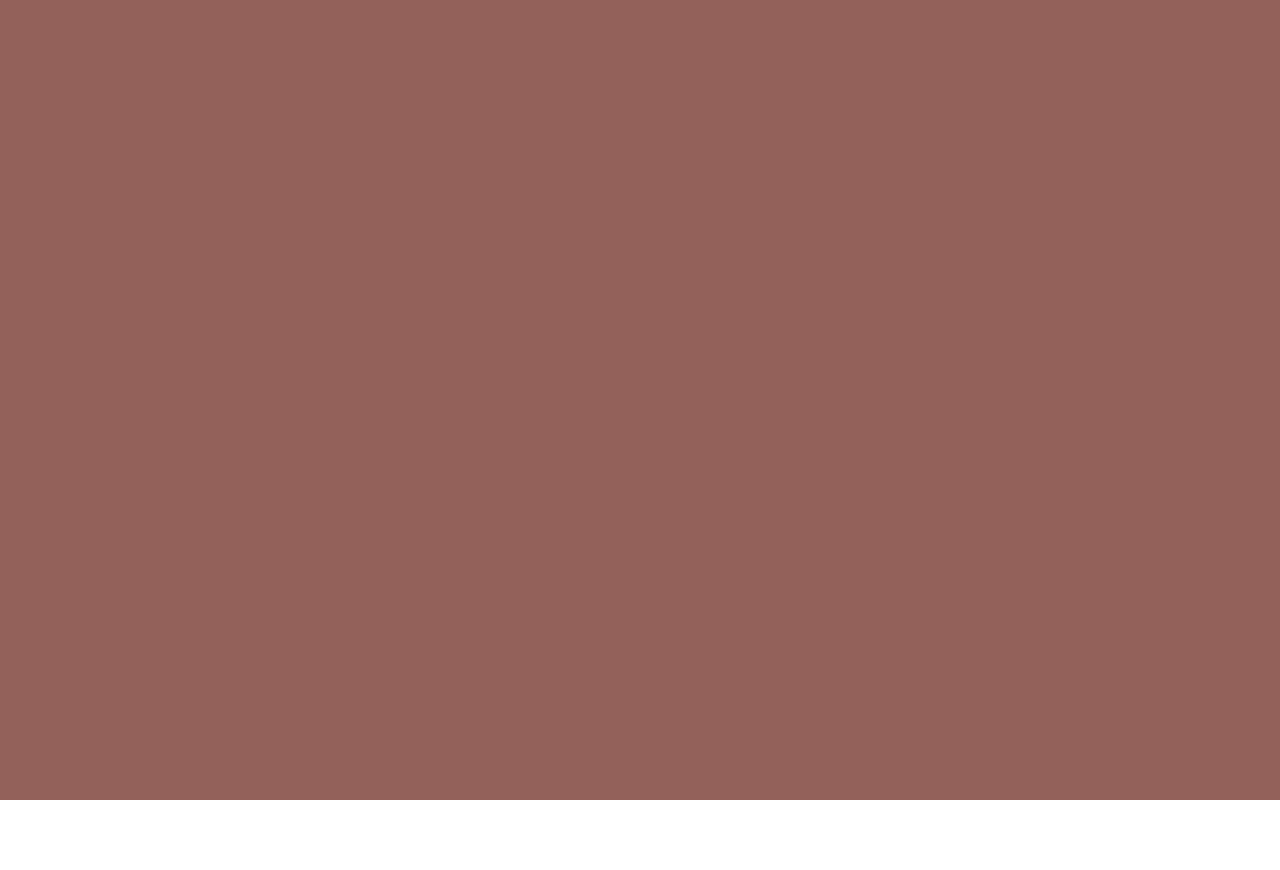
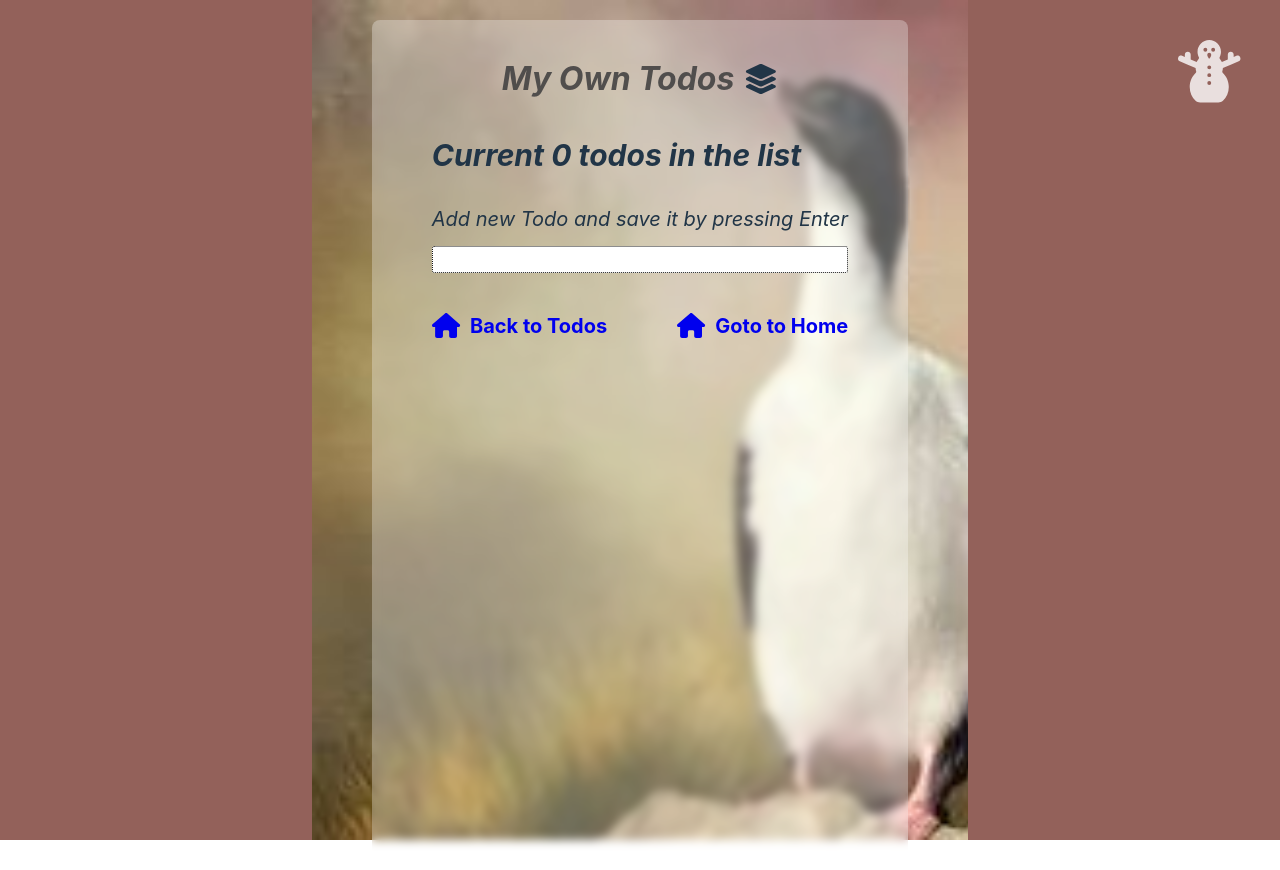
Before and after one commit to minnas/post-app-react, a React (Vite) app: page /my-todos in a window 1280 px wide. Before the commit this address had no page. Before the commit the page ends 800 px from the top, so only its background shows below. Built offline with nearby package versions, Linux system fonts and the light colour scheme.

Commit message:
added some initial my todo list

```diff
--- a/src/App.css
+++ b/src/App.scss
@@ -4,3 +4,11 @@
   justify-content: center;
   align-items: flex-start;
 }
+button {
+  &:hover {
+    cursor:pointer;
+  }
+  &[disabled]:hover {
+    cursor: not-allowed;
+  }
+}
--- a/src/App.tsx
+++ b/src/App.tsx
@@ -1,8 +1,9 @@
-import "./App.css";
+import "./App.scss";
 import { BrowserRouter as Router, Routes, Route } from 'react-router-dom'
 import Home from "./components/views/Home"
 import Todos from "./components/views/Todos";
 import './custom.scss';
+import MyTodos from "./components/views/MyTodos";
 
 const App = (): JSX.Element => {
   return (
@@ -10,6 +11,7 @@ const App = (): JSX.Element => {
       <Routes>
         <Route path="/" element={<Home />} />
         <Route path="/todos" element={<Todos />} />
+        <Route path="/my-todos" element={<MyTodos />} />
       </Routes>
     </Router>
   );
--- a/src/components/tools/Button.tsx
+++ b/src/components/tools/Button.tsx
@@ -9,7 +9,8 @@ interface Props {
   onClick: MouseEventHandler<HTMLButtonElement>;
   icon?: IconProp
   type?: ButtonType,
-  options?: ButtonOptions
+  options?: ButtonOptions,
+  id?: string
 }
 
 const Button: React.FC<Props> = ({
@@ -17,7 +18,8 @@ const Button: React.FC<Props> = ({
     onClick,
     icon,
     type,
-    options
+    options,
+    id
   }) => {
 
   const className = "tools-button" as string;
@@ -39,6 +41,7 @@ const Button: React.FC<Props> = ({
         onClick={onClick}
         className={className}
         style={styles.container}
+        id={id}
       >
       <FontAwesomeIcon icon={icon} size="lg"/>
       </button>
--- a/src/components/views/Home.tsx
+++ b/src/components/views/Home.tsx
@@ -1,4 +1,4 @@
-import { faBookAtlas, faCheckCircle, faExclamationCircle, faInfo, faLevelUp, faTimes, faNoteSticky } from "@fortawesome/free-solid-svg-icons";
+import { faBookAtlas, faCheckCircle, faExclamationCircle, faInfo, faLevelUp, faTimes, faNoteSticky, faCloudSun } from "@fortawesome/free-solid-svg-icons";
 import { FontAwesomeIcon } from "@fortawesome/react-fontawesome";
 import React, { MouseEventHandler } from "react";
 import { NavLink } from "react-router-dom";
@@ -29,6 +29,7 @@ const Home: React.FC<ViewProps> = ({
     return (
       <div>
         <div className="content">
+        <span className="home-cloud-sun"><FontAwesomeIcon icon={faCloudSun} size="lg"/></span>
           <div className="content-inner">
             <h1>Some Awesome Buttons.</h1>
             <div className="awesome-button-list">
--- /dev/null
+++ b/src/components/views/MyTodos.tsx
@@ -0,0 +1,109 @@
+import { faHome, faLayerGroup, faCheck, faCheckCircle, faTimes, faSnowman } from "@fortawesome/free-solid-svg-icons";
+import { FontAwesomeIcon } from "@fortawesome/react-fontawesome";
+import React, { FormEvent, MouseEventHandler, useEffect, useState } from "react";
+import { NavLink } from "react-router-dom";
+import Button from "../tools/Button";
+import { ButtonType, ButtonOptions } from "../tools/settings";
+import { MyTodo } from "../types/types";
+import { ViewProps } from "../types/view";
+import './home.scss';
+import './todos.scss';
+import './mytodos.scss';
+
+const MyTodos: React.FC<ViewProps> = ({
+  }) => {
+    const [todos, setTodos] = useState([] as MyTodo[]);
+    const [count, setCount] = useState(0);
+
+    const removeTodo = (id: number) => {
+      setTodos((prev) => prev.filter(t => t.id != id));
+    };
+
+    const completeTodo = (id: number) => {
+      const newState = todos.map(todo => {
+        if (todo.id === id) {
+          return {
+              id,
+              title: todo.title,
+              completed: true};
+        }
+        return todo;
+      });
+      setTodos(newState);
+    };
+
+    const setTodoDone: MouseEventHandler = (event) => {
+      event.preventDefault();
+      const btn = event.currentTarget as HTMLButtonElement;
+      completeTodo(Number.parseInt(btn.id));
+    };
+
+    const addTodo = (e: FormEvent<HTMLFormElement>) => {
+      e.preventDefault();
+      console.log(e.currentTarget);
+      const title = e.currentTarget.todoTitle.value;
+      e.currentTarget.todoTitle.value = '';
+      const id = todos.length;
+      setTodos((prev) => [...prev,  {title, id} as MyTodo])
+    }
+
+    useEffect(() => {
+      setCount(todos.length);
+      }, [todos]);
+
+    const btnOptions = {
+      padding: "0",
+      margin: "0"
+    } as ButtonOptions;
+
+    return (
+      <div>
+        <div className="content">
+          <span className="todos-show-flake"><FontAwesomeIcon icon={faSnowman} size="lg"/></span>
+          <div className="content-inner">
+            <div className="todos-toolbar">
+              <h1>My Own Todos</h1>
+              <FontAwesomeIcon icon={faLayerGroup} size="lg"/>
+            </div>
+            <h3 className="todo-list-header">Current {count} todos in the list</h3>
+            <div className="todo-input-area">
+              <form onSubmit={addTodo}>
+              <label htmlFor="todoTitle">Add new Todo and save it by pressing Enter</label>
+                <input name="todoTitle" type="text"/>
+              </form>
+            </div>
+            <div className="awesome-todo-list">
+            {
+              todos.map((todo:MyTodo) => (
+                <div className="todo-item-container" key={todos.indexOf(todo).toString()}>
+                  <div className="todo-item-content-inner">
+                    <div className="todo-number">{todos.indexOf(todo).toString()}</div>
+                    <div className="todo-title">
+                      { todo.title }
+                    </div>
+                  </div>
+                  <div className="todo-title completed">
+                    { todo.completed  ? <FontAwesomeIcon icon={faCheck}/> : <Button id={todo.id as string} type={ButtonType.ICON_ONLY} options={btnOptions} icon={faCheckCircle} onClick={setTodoDone}/> }
+                    <Button type={ButtonType.ICON_ONLY} options={btnOptions} icon={faTimes} onClick={() => {removeTodo(todo.id as number)}}/>
+                  </div>
+                </div>
+              ))
+            }
+            </div>
+            <div className="footer todos-footer">
+              <NavLink className="footer-link home-link" to="/todos">
+                <FontAwesomeIcon icon={faHome} size="lg"/>
+                  Back to Todos
+              </NavLink>
+              <NavLink className="footer-link home-link" to="/">
+                <FontAwesomeIcon icon={faHome} size="lg"/>
+                  Goto to Home
+              </NavLink>
+            </div>
+          </div>
+        </div>
+      </div>
+    );
+}
+
+export default MyTodos;
--- a/src/components/views/Todos.tsx
+++ b/src/components/views/Todos.tsx
@@ -1,4 +1,4 @@
-import { faBookAtlas, faHome, faSpinner, faCheck, faTimes } from "@fortawesome/free-solid-svg-icons";
+import { faBookAtlas, faHome, faSpinner, faCheck, faTimes, faSnowflake } from "@fortawesome/free-solid-svg-icons";
 import { FontAwesomeIcon } from "@fortawesome/react-fontawesome";
 import React, { useEffect, useState } from "react";
 import { NavLink } from "react-router-dom";
@@ -28,6 +28,7 @@ const Todos: React.FC<ViewProps> = ({
     return (
       <div>
         <div className="content">
+          <span className="todos-show-flake"><FontAwesomeIcon icon={faSnowflake} size="lg"/></span>
           <div className="content-inner">
             <div className="todos-toolbar">
               <h1>Some Awesome Todos.</h1>
@@ -43,7 +44,7 @@ const Todos: React.FC<ViewProps> = ({
                     { todo.title }
                   </div>
                   <div className="todo-title completed">
-                    Ready? { todo.completed  ? <FontAwesomeIcon icon={faCheck}/> : <FontAwesomeIcon icon={faTimes}/>}
+                    { todo.completed  ? <FontAwesomeIcon icon={faCheck}/> : <FontAwesomeIcon icon={faTimes}/>}
                   </div>
                 </div>
               ))
@@ -54,6 +55,10 @@ const Todos: React.FC<ViewProps> = ({
                 <FontAwesomeIcon icon={faHome} size="lg"/>
                   Back to Home
               </NavLink>
+              <NavLink className="footer-link home-link" to="/my-todos">
+                <FontAwesomeIcon icon={faHome} size="lg"/>
+                  My Todos
+              </NavLink>
             </div>
           </div>
         </div>
--- a/src/components/views/home.scss
+++ b/src/components/views/home.scss
@@ -29,7 +29,9 @@
   text-decoration: none;
   margin-top: 2rem;
   font-weight: bold;
-
+  display: flex;
+  justify-content: space-between;
+  align-items: center;
   & a {
     text-decoration: none;
     &:hover {
@@ -40,3 +42,10 @@
     }
   }
 }
+.home-cloud-sun {
+  position: fixed;
+  top: 4rem;
+  right: 4rem;
+  color: rgba(255, 255, 255, 0.8);
+  font-size: 5rem;
+}
--- /dev/null
+++ b/src/components/views/mytodos.scss
@@ -0,0 +1,34 @@
+.todo-input-area {
+  & form {
+    display: flex;
+    flex-direction: column;
+    grid-row-gap: 2rem;
+    padding: 2rem 0;
+    label {
+      font-size: 2rem;
+      font-style: italic;
+    }
+    input {
+      border: 1px dotted rgba(0,0,0,.9);
+      border-radius: .25rem;
+      padding: .5rem;
+    }
+  }
+}
+.todo-item-container {
+  display: flex;
+  justify-content: space-between;
+  align-content: center;
+}
+.todo-item-content-inner {
+  align-self: center;
+  display: flex;
+  justify-content: space-between;
+  grid-column-gap: 2rem;
+  font-size: 2rem;
+  line-height: 2.4rem;
+  height: 100%;
+}
+.todo-number {
+  padding-bottom: 0;
+}
--- a/src/components/views/todos.scss
+++ b/src/components/views/todos.scss
@@ -38,3 +38,10 @@ h3.todo-list-header {
     grid-column-gap: 1rem;
   }
 }
+.todos-show-flake {
+  position: fixed;
+  top: 4rem;
+  right: 4rem;
+  color: rgba(255, 255, 255, 0.8);
+  font-size: 5rem;
+}
```
Also changed, not shown: src/components/types/types.ts (+5 -2 lines).
